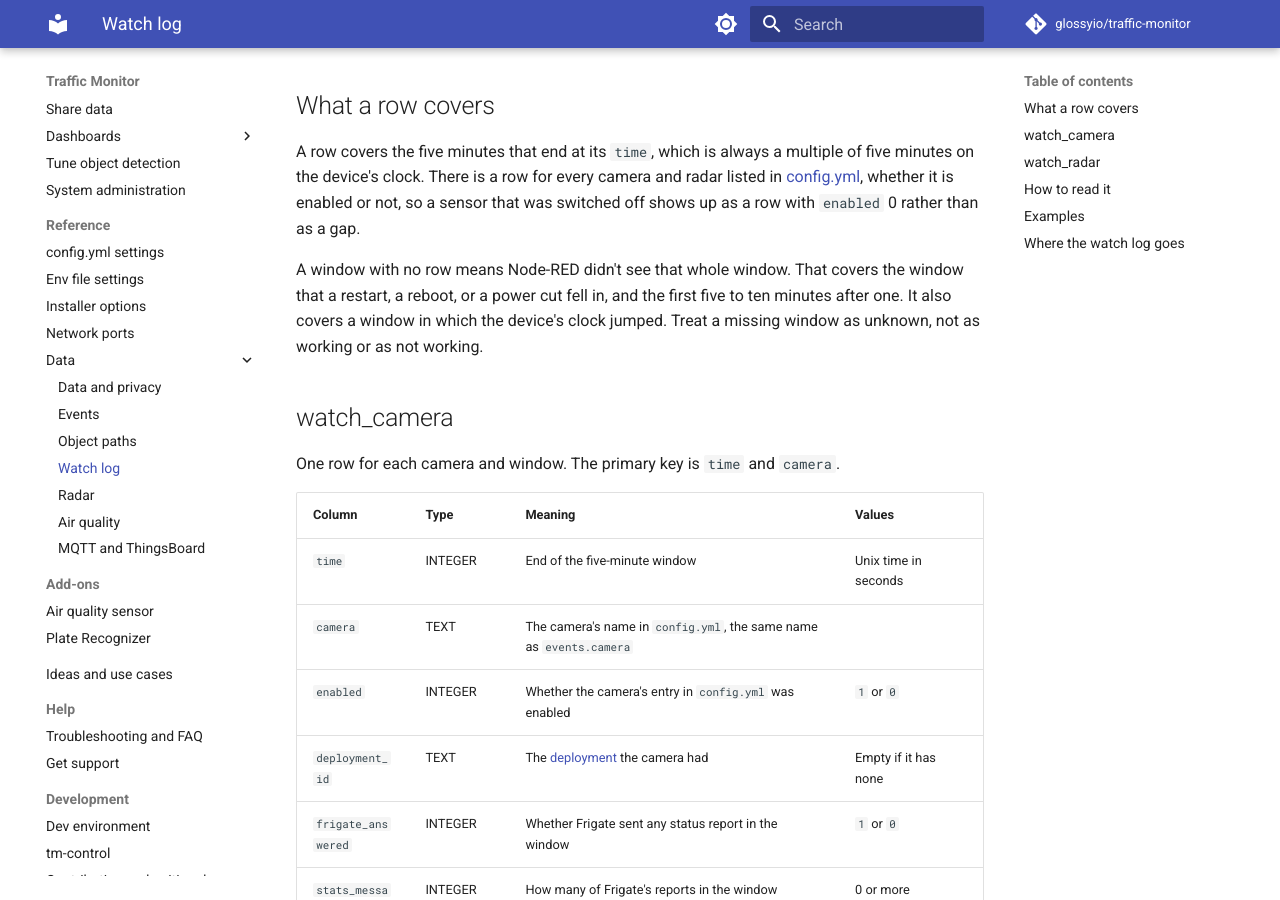
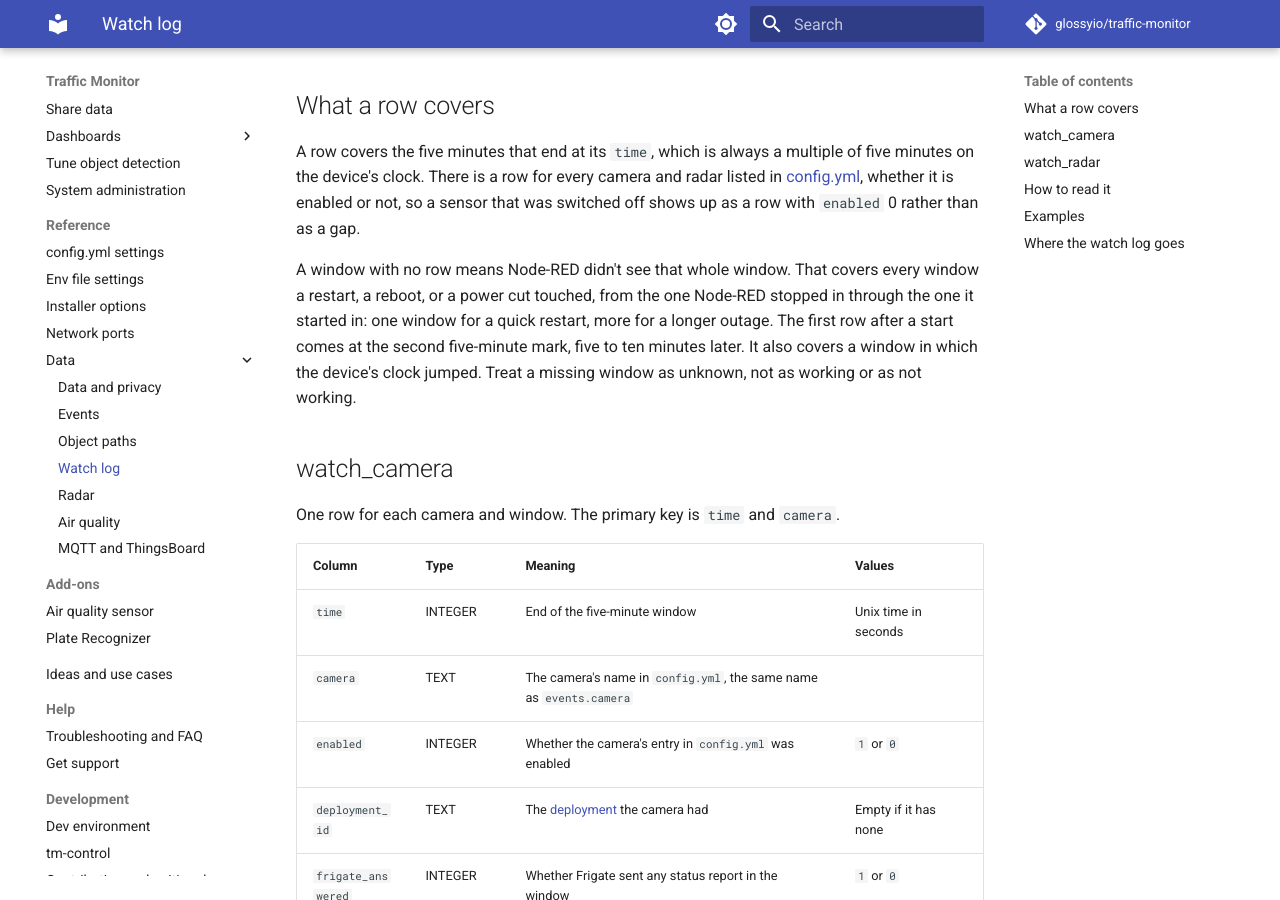
Before and after one commit to glossyio/traffic-monitor, an MkDocs documentation site: the page built from docs/data-and-payloads/watch-log.md, in a window 1280 px wide and 900 px high, scrolled down 342 px. Built offline with MkDocs 1.6.1 and Material for MkDocs 9.7.7, drawn with Linux system fonts in a browser that asks for light colours; comment, search, counter and statistics services are not loaded; the version menu is left out.

Commit message:
Say which windows a restart leaves without watch log rows
The bench showed a quick restart costs one window, not the first five to ten minutes after it.

Assisted-by: Claude Code 2.1.327 (CLI)
AI-Model: Claude Opus 5.5 (claude-opus-5-5)
AI-Effort: high
AI-Role: drafted

```diff
--- a/docs/data-and-payloads/watch-log.md
+++ b/docs/data-and-payloads/watch-log.md
@@ -12,7 +12,7 @@ Cameras go in `watch_camera` and radars in `watch_radar`. Both tables are in the
 
 A row covers the five minutes that end at its `time`, which is always a multiple of five minutes on the device's clock. There is a row for every camera and radar listed in [config.yml](../configuration/node-red-config.md#sensorscameras), whether it is enabled or not, so a sensor that was switched off shows up as a row with `enabled` 0 rather than as a gap.
 
-A window with no row means Node-RED didn't see that whole window. That covers the window that a restart, a reboot, or a power cut fell in, and the first five to ten minutes after one. It also covers a window in which the device's clock jumped. Treat a missing window as unknown, not as working or as not working.
+A window with no row means Node-RED didn't see that whole window. That covers every window a restart, a reboot, or a power cut touched, from the one Node-RED stopped in through the one it started in: one window for a quick restart, more for a longer outage. The first row after a start comes at the second five-minute mark, five to ten minutes later. It also covers a window in which the device's clock jumped. Treat a missing window as unknown, not as working or as not working.
 
 ## watch_camera
 
```
